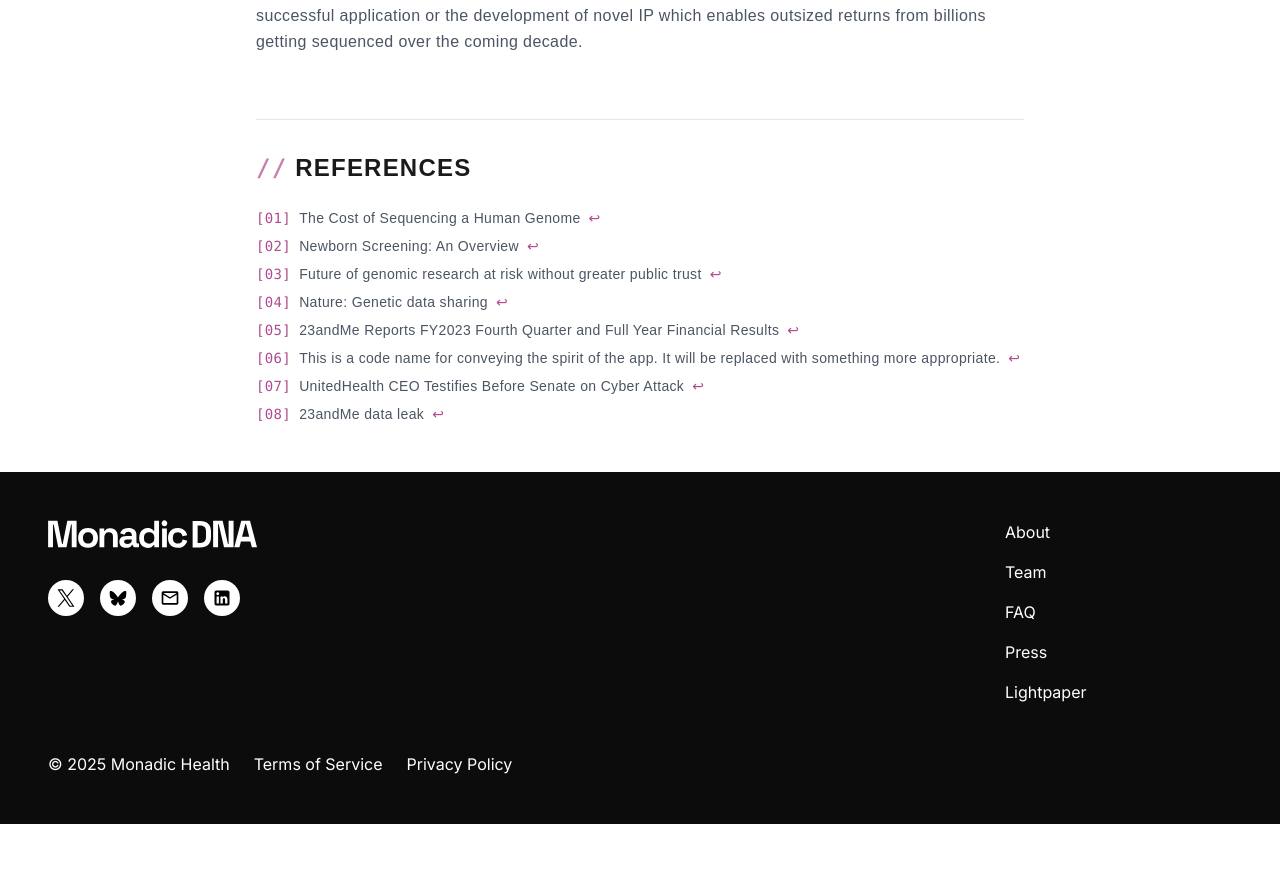
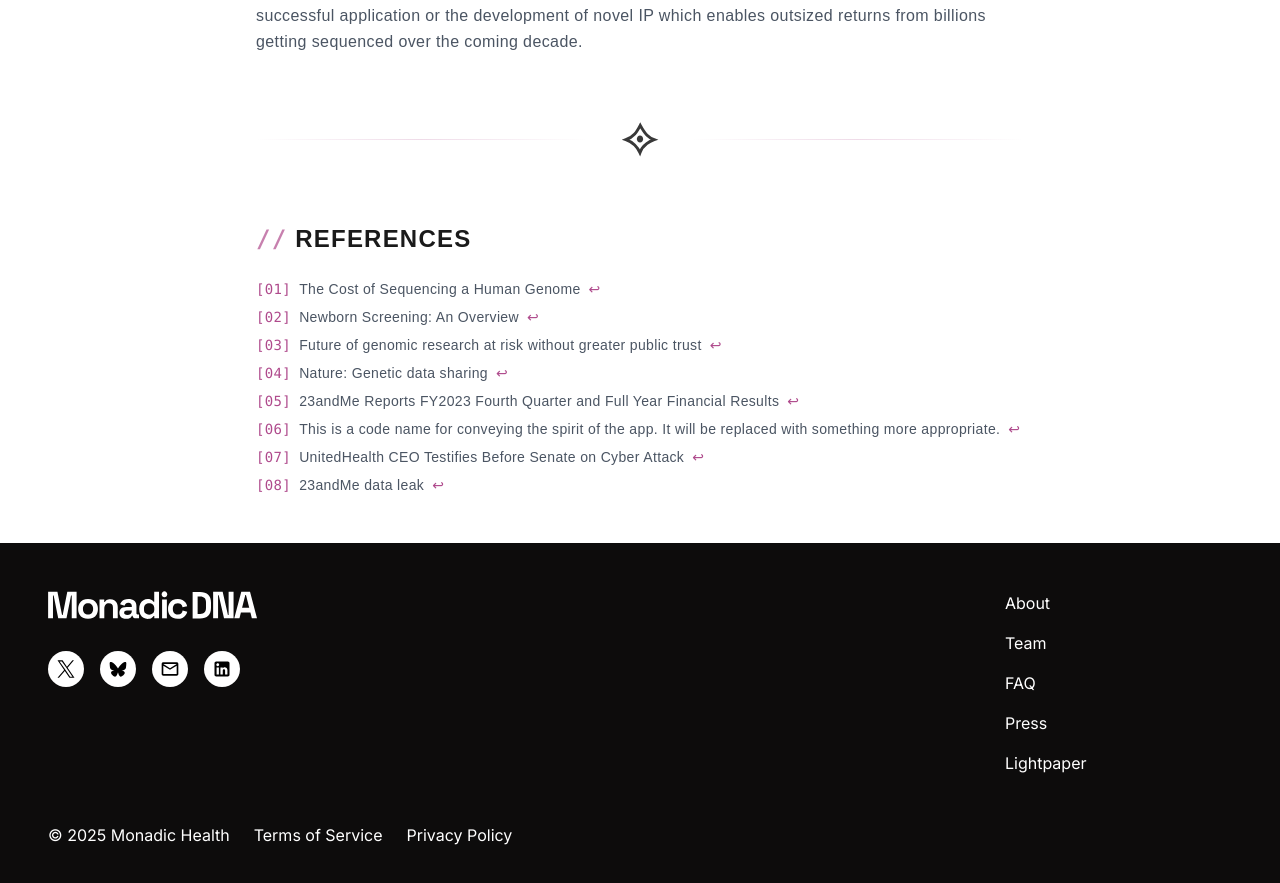
Before and after one commit to Monadic-DNA/monadicdna.com, a Next.js app: page /lightpaper in a window 1280 px wide. Shown: the part 7405-8288 px from the top of the page. Before the commit the page ends 8229 px from the top, so only its background shows below. Built offline with nearby package versions, Linux system fonts and the light colour scheme; a web font is replaced by a local one.

Commit message:
Custom og:image for whitepaper (#5)

```diff
--- a/src/app/layout.tsx
+++ b/src/app/layout.tsx
@@ -30,7 +30,7 @@ export async function generateMetadata(): Promise<Metadata> {
     openGraph: {
       images: [
         {
-          url: `${baseUrl}/images/social/og-image-v1.png`,
+          url: `${baseUrl}/images/social/og-image-app.png`,
           width: 1200,
           height: 630,
         },
--- a/src/app/lightpaper/page.jsx
+++ b/src/app/lightpaper/page.jsx
@@ -2,6 +2,15 @@ import React from 'react';
 
 export const metadata = {
   title: 'Lightpaper',
+  openGraph: {
+    images: [
+      {
+        url: '/images/social/og-image-logo.png',
+        width: 1200,
+        height: 630,
+      },
+    ],
+  },
 }
 
 export default function LightpaperPage() {
@@ -361,7 +370,17 @@ export default function LightpaperPage() {
               </p>
             </section>
 
-            <section className="mt-16 pt-8 border-t border-darkMain/10">
+            <div className="flex items-center justify-center my-16">
+              <div className="flex-grow h-px bg-gradient-to-r from-transparent via-[#af4a8c]/20 to-transparent" />
+              <img
+                src="/images/MonadicDNA-icon-sparkle-light.svg"
+                alt="Monadic DNA Icon"
+                className="mx-8 w-10 h-10"
+              />
+              <div className="flex-grow h-px bg-gradient-to-r from-transparent via-[#af4a8c]/20 to-transparent" />
+            </div>
+
+            <section>
               <h2 className="text-2xl font-bold mb-6 text-darkMain tracking-wider uppercase flex items-center before:content-['//'] before:mr-2 before:text-[#af4a8c]/70 before:font-mono">
                 References
               </h2>
```
Also changed, not shown: public/images/social/og-image-app.png (renamed from public/images/social/og-image-v1.png), public/images/social/og-image-logo.png (added).
